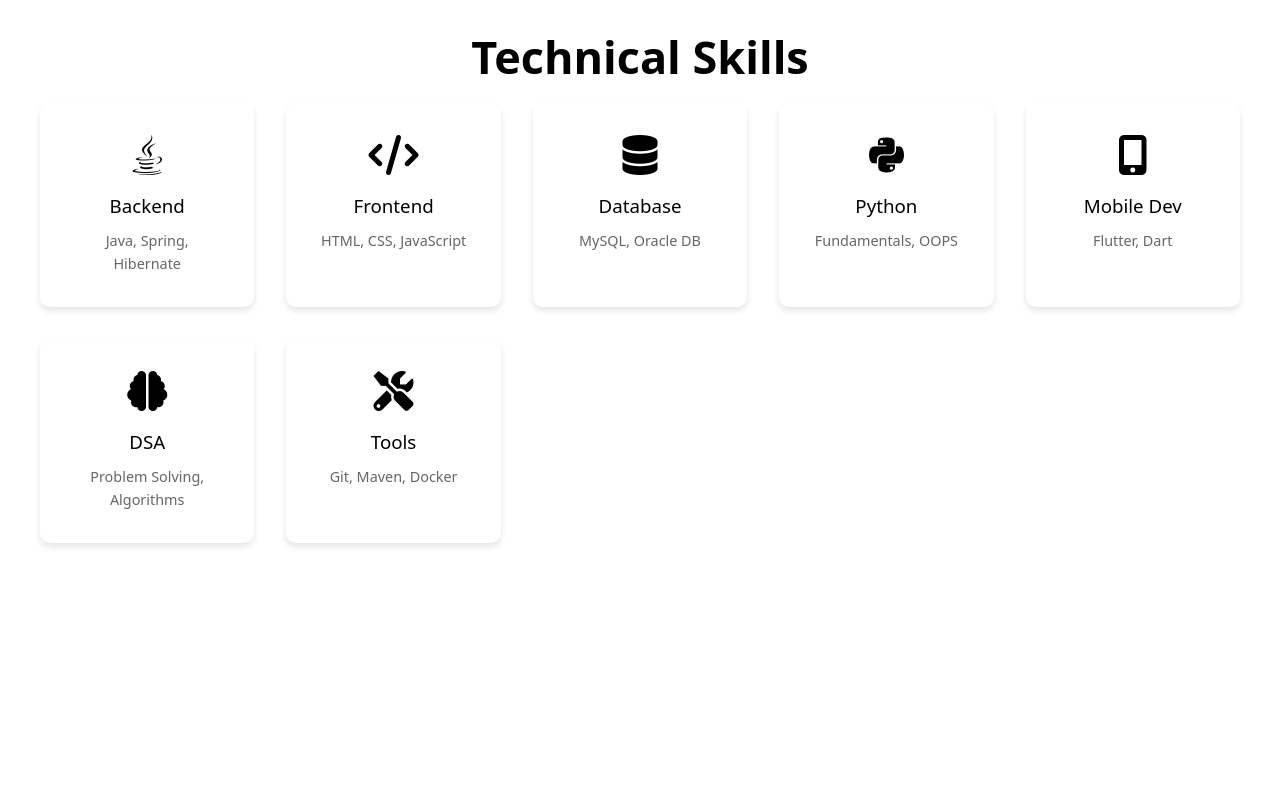
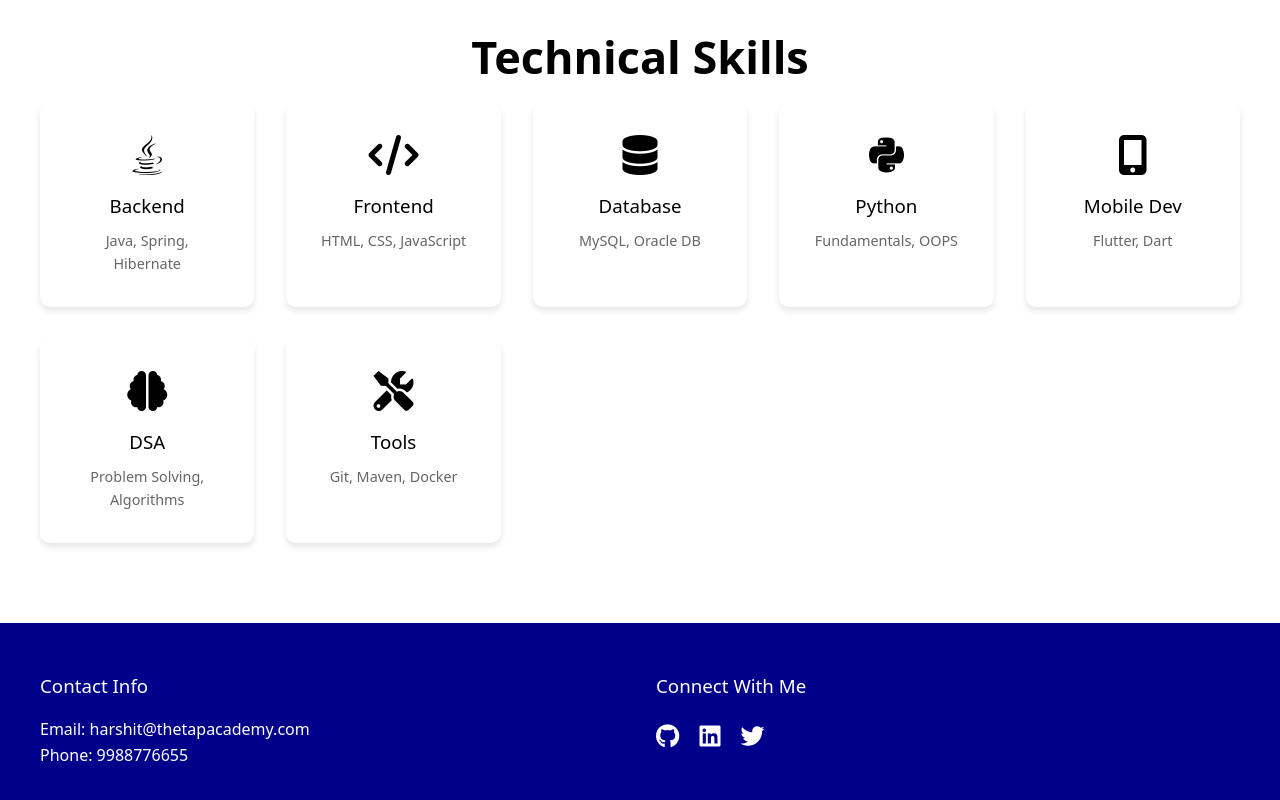
Before and after one commit to classtapacademy/PROJECT_FINAL, a plain HTML site: page index.html in a window 1280 px wide. Shown: the part 1311-2111 px from the top of the page. Drawn offline with Linux system fonts and the light colour scheme; a web font is replaced by a local one.

Commit message:
Update styles.css

```diff
--- a/styles.css
+++ b/styles.css
@@ -251,7 +251,7 @@ nav {
 
 /* Footer */
 footer {
-  background-color: var(--dark);
+  background-color: darkblue;
   color: white;
   padding: 3rem 2rem;
 }
```
